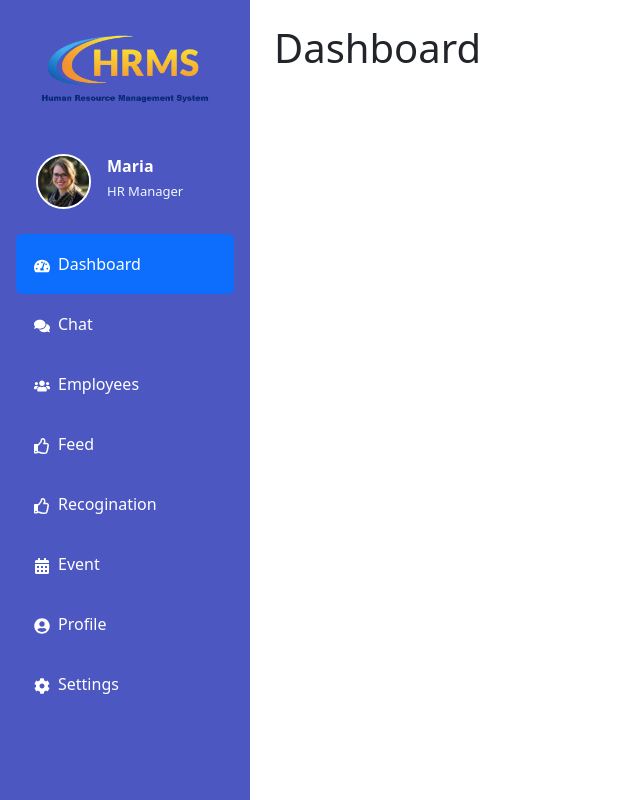
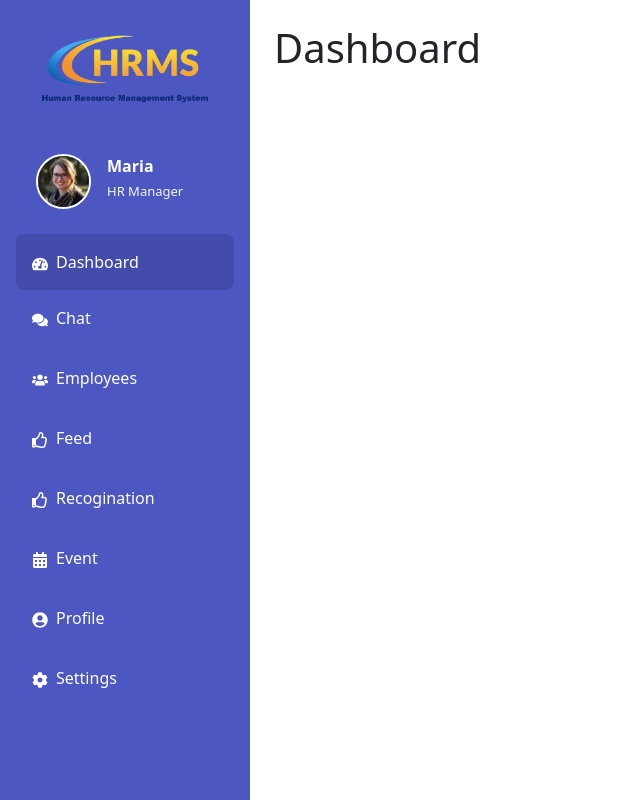
Before and after one commit to Madhusudan04337/hrms, a React (Vite) app: page / in a window 1280 px wide. Shown: the whole page, without its empty margins (0-640 px from the left). Built offline with nearby package versions, Linux system fonts and the light colour scheme.

Commit message:
button hovering effect changed

```diff
--- a/src/components/Navbar.jsx
+++ b/src/components/Navbar.jsx
@@ -33,17 +33,17 @@ const Sidebar = ( {setActivePage,activePage}) => {
 
             {/*Navigation items */}
 
-            <ul className='nav nav-pills flex-clolumn mb-auto'>
+            <ul className='nav flex-clolumn mb-auto'>
                 <li className='nav-item w-100'>
                     <button onClick={() => setActivePage('dashboard')} className={`nav-link text-white w-100 text-start ${activePage === 'dashboard'?'active':''}`}><FaTachometerAlt className='me-2' />Dashboard </button>
                 </li>
-                <li className='w-100'><button onClick={() => setActivePage('chat')} className={`nav-link text-white w-100 text-start ${activePage === 'chat'?'active':''}`}><FaComments className='me-2' />Chat</button></li>
-                <li className='w-100'><button onClick={() => setActivePage('employees')} className={`nav-link text-white w-100 text-start ${activePage === 'employees'?'active':''}`}><FaUsers className='me-2' />Employees</button></li>
-                <li className='w-100'><button onClick={() => setActivePage('feed')} className={`nav-link text-white w-100 text-start ${activePage === 'feed'?'active':''}`}><FaRegThumbsUp className='me-2' />Feed</button></li>
-                <li className='w-100'><button onClick={() => setActivePage('recogination')} className={`nav-link text-white w-100 text-start ${activePage === 'recogination'?'active':''}`}><FaRegThumbsUp className='me-2' />Recogination</button></li>
-                <li className='w-100'><button onClick={() => setActivePage('event')} className={`nav-link text-white w-100 text-start ${activePage === 'event'?'active':''}`}><FaCalendarAlt className='me-2' />Event</button></li>
-                <li className='w-100'><button onClick={() => setActivePage('profile')} className={`nav-link text-white w-100 text-start ${activePage === 'profile'?'active':''}`}><FaUserCircle className='me-2' />Profile</button></li>
-                <li className='w-100'><button onClick={() => setActivePage('settings')} className={`nav-link text-white w-100 text-start ${activePage === 'settings'?'active':''}`}><FaCog className='me-2' />Settings</button></li>
+                <li className='w-100 mb-1'><button onClick={() => setActivePage('chat')} className={`nav-link text-white w-100 text-start ${activePage === 'chat'?'active':''}`}><FaComments className='me-2' />Chat</button></li>
+                <li className='w-100 mb-1'><button onClick={() => setActivePage('employees')} className={`nav-link text-white w-100 text-start ${activePage === 'employees'?'active':''}`}><FaUsers className='me-2' />Employees</button></li>
+                <li className='w-100 mb-1'><button onClick={() => setActivePage('feed')} className={`nav-link text-white w-100 text-start ${activePage === 'feed'?'active':''}`}><FaRegThumbsUp className='me-2' />Feed</button></li>
+                <li className='w-100 mb-1'><button onClick={() => setActivePage('recogination')} className={`nav-link text-white w-100 text-start ${activePage === 'recogination'?'active':''}`}><FaRegThumbsUp className='me-2' />Recogination</button></li>
+                <li className='w-100 mb-1'><button onClick={() => setActivePage('event')} className={`nav-link text-white w-100 text-start ${activePage === 'event'?'active':''}`}><FaCalendarAlt className='me-2' />Event</button></li>
+                <li className='w-100 mb-1'><button onClick={() => setActivePage('profile')} className={`nav-link text-white w-100 text-start ${activePage === 'profile'?'active':''}`}><FaUserCircle className='me-2' />Profile</button></li>
+                <li className='w-100 mb-1'><button onClick={() => setActivePage('settings')} className={`nav-link text-white w-100 text-start ${activePage === 'settings'?'active':''}`}><FaCog className='me-2' />Settings</button></li>
             </ul>
         </div>
     );
--- a/src/styles/Navbar.css
+++ b/src/styles/Navbar.css
@@ -33,12 +33,12 @@
 
 .side-navbar .nav-link{
     font-size: 16px;
-    padding: 18px;
-    transition: background 0.3s;
+    padding: 16px;
+    transition: background 0.1s;
 }
 
 .nav-link:hover,
 .nav-link.active{
-    background-color: #3b47a3;
+    background-color:#0401011f;
     border-radius: 8px;
 }
```
